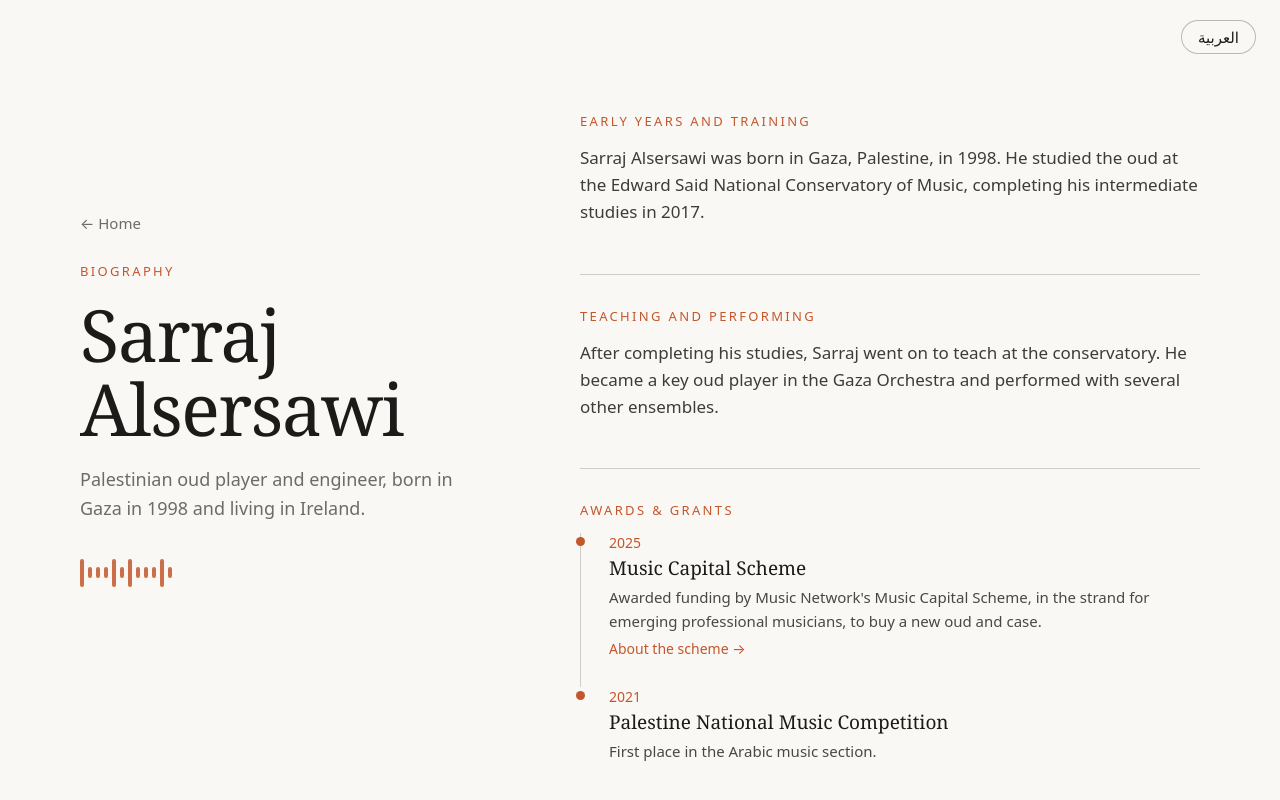
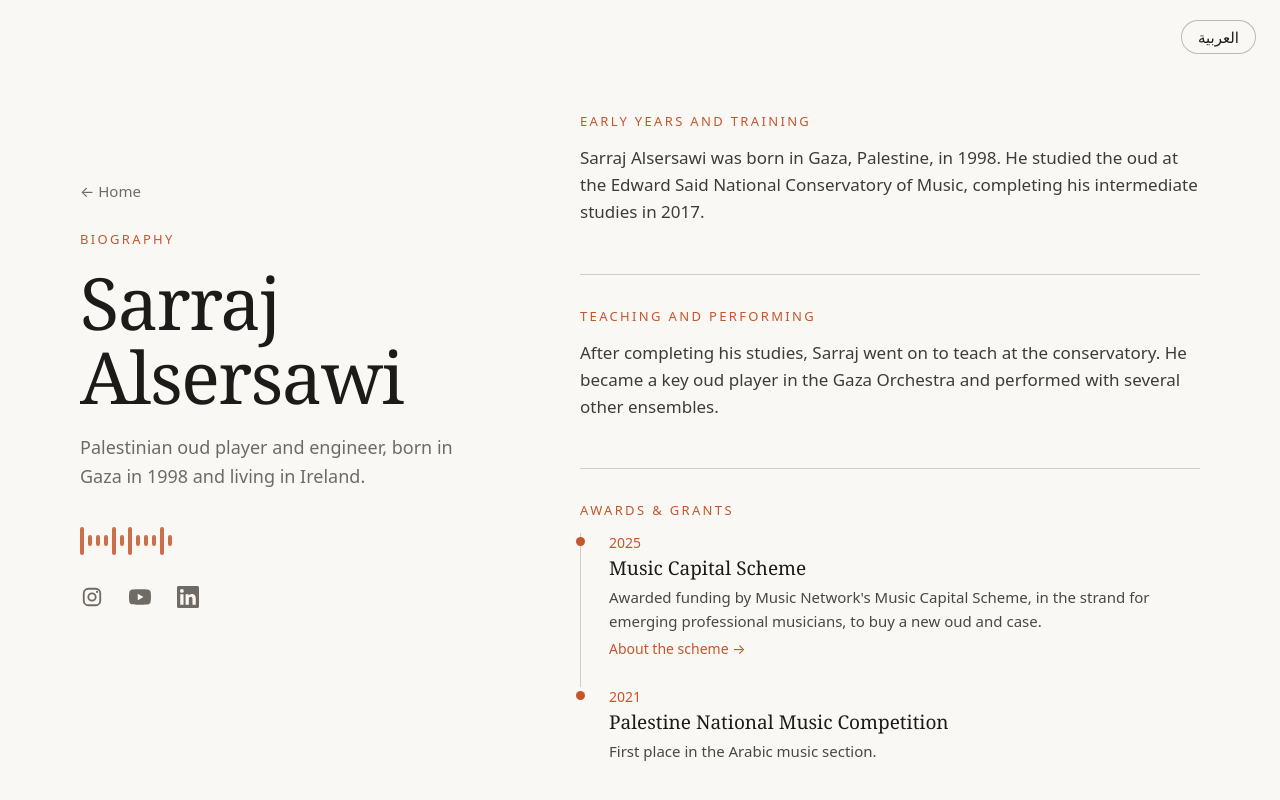
Before and after one commit to serajsersawi/serajsersawi.github.io, a plain HTML site: page bio.html in a window 1280 px wide. Shown: the top 800 px of the page. Drawn offline with Linux system fonts and the light colour scheme.

Commit message:
Add Instagram, YouTube and LinkedIn icons to every page
Co-Authored-By: Claude Opus 5.5 <noreply@anthropic.com>

```diff
--- a/bio.html
+++ b/bio.html
@@ -5,8 +5,8 @@
 <meta name="viewport" content="width=device-width, initial-scale=1">
 <title data-i18n="pageTitle">Biography — Sarraj Alsersawi</title>
 <meta name="description" content="Biography of Sarraj Alsersawi, Palestinian oud player and engineer." data-i18n-content="description">
-<link rel="stylesheet" href="style.css?v=7">
-<script src="site.js?v=7"></script>
+<link rel="stylesheet" href="style.css?v=8">
+<script src="site.js?v=8"></script>
 </head>
 <body>
 <!--
@@ -26,6 +26,17 @@
     <div class="wave" aria-hidden="true">
       <span></span><span></span><span></span><span></span><span></span><span></span>
       <span></span><span></span><span></span><span></span><span></span><span></span>
+    </div>
+    <div class="social">
+      <a href="https://www.instagram.com/oudceol/" target="_blank" rel="noopener" aria-label="Instagram">
+        <svg viewBox="0 0 24 24" aria-hidden="true" fill="none" stroke="currentColor" stroke-width="2"><rect x="3" y="3" width="18" height="18" rx="5"/><circle cx="12" cy="12" r="4"/><circle cx="17.5" cy="6.5" r="1.2" fill="currentColor" stroke="none"/></svg>
+      </a>
+      <a href="https://www.youtube.com/@alsersawi98" target="_blank" rel="noopener" aria-label="YouTube">
+        <svg viewBox="0 0 24 24" aria-hidden="true" fill="currentColor"><path d="M23.5 6.19a3.02 3.02 0 0 0-2.12-2.14C19.5 3.55 12 3.55 12 3.55s-7.5 0-9.38.5A3.02 3.02 0 0 0 .5 6.19C0 8.07 0 12 0 12s0 3.93.5 5.81a3.02 3.02 0 0 0 2.12 2.14c1.87.5 9.38.5 9.38.5s7.5 0 9.38-.5a3.02 3.02 0 0 0 2.12-2.14C24 15.93 24 12 24 12s0-3.93-.5-5.81zM9.55 15.57V8.43L15.82 12l-6.27 3.57z"/></svg>
+      </a>
+      <a href="https://www.linkedin.com/in/alsersawi/" target="_blank" rel="noopener" aria-label="LinkedIn">
+        <svg viewBox="0 0 24 24" aria-hidden="true" fill="currentColor"><path d="M20.45 20.45h-3.56v-5.57c0-1.33-.02-3.04-1.85-3.04-1.85 0-2.14 1.45-2.14 2.94v5.67H9.35V9h3.41v1.56h.05c.48-.9 1.64-1.85 3.37-1.85 3.6 0 4.27 2.37 4.27 5.46v6.28zM5.34 7.43a2.06 2.06 0 1 1 0-4.13 2.06 2.06 0 0 1 0 4.13zM7.12 20.45H3.56V9h3.56v11.45zM22.22 0H1.77C.79 0 0 .77 0 1.73v20.54C0 23.23.79 24 1.77 24h20.45c.98 0 1.78-.77 1.78-1.73V1.73C24 .77 23.2 0 22.22 0z"/></svg>
+      </a>
     </div>
   </header>
 
--- a/style.css
+++ b/style.css
@@ -105,6 +105,15 @@ p { font-size: 18px; line-height: 1.6; color: var(--muted); margin: 0; }
 .page-nav { display: flex; flex-wrap: wrap; gap: 8px 20px; margin-top: 32px; }
 .page-nav a { color: var(--muted); text-decoration: none; font-size: 15px; }
 .page-nav a:hover { color: var(--accent); }
+
+/* Social icons under the intro. 44px tap targets so they're easy to hit on phones. */
+.social { display: flex; gap: 4px; margin-top: 20px; margin-inline-start: -10px; }
+.social a {
+  display: inline-flex; align-items: center; justify-content: center;
+  width: 44px; height: 44px; border-radius: 50%; color: var(--muted);
+}
+.social a:hover { color: var(--accent); }
+.social svg { width: 22px; height: 22px; }
 
 /* ---------- Right column: sections ---------- */
 .section { margin-top: 48px; padding-top: 32px; border-top: 1px solid var(--line); }
```
Also changed, not shown: events.html (+13 -2 lines), index.html (+13 -2 lines).
